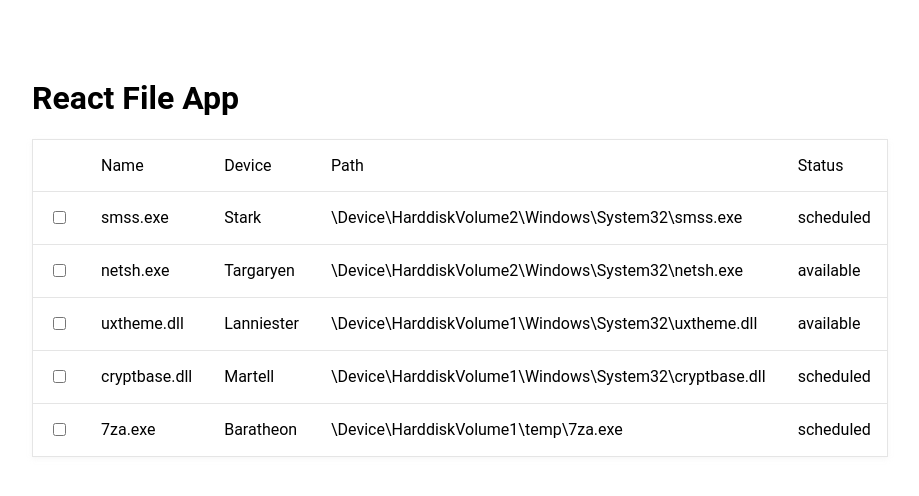
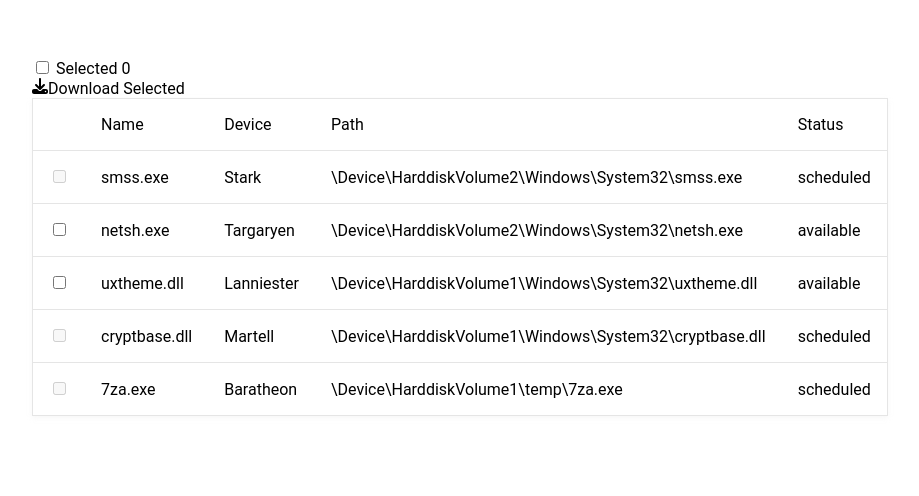
Before and after one commit to imarvin/react_files_app, a React (Create React App) app: page / in a window 1280 px wide. Shown: the top 496 px of the page, without its empty margins (26-945 px from the left). Built offline with nearby package versions, Linux system fonts and the light colour scheme.

Commit message:
update app to use context providers; improve logic

```diff
--- a/src/App.tsx
+++ b/src/App.tsx
@@ -1,15 +1,14 @@
 import React from 'react';
 import './App.css';
-import { filesData } from './data';
 import FilesTable from './components/organisms/FilesTable';
+import FilesContextProvider from './contexts/FilesContext';
 
 function App() {
   return (
-    <div className="App">
-      <header className="App-header">
-        <h1>React File App</h1>
-      </header>
-      <FilesTable files={filesData} />
+    <div className='App'>
+      <FilesContextProvider>
+        <FilesTable />
+      </FilesContextProvider>
     </div>
   );
 }
--- a/src/components/organisms/FileRow/index.tsx
+++ b/src/components/organisms/FileRow/index.tsx
@@ -1,28 +1,46 @@
-import { useState } from 'react';
+import { useContext, useState } from 'react';
+import { FilesContext } from '../../../contexts/FilesContext';
+
 import { iProps } from './types';
+import { FileItem } from '../../molecules/FileItem';
 
 export const FileRow = ({ index, file }: iProps) => {
   const [active, setActive] = useState(false);
+  const { files, setFiles, selected, setSelected } = useContext(FilesContext);
+
+  // add key:value pair in files data
+  files[index] = Object.assign({ checked: false }, files[index]);
 
   const handleClick = () => {
+    // set row active
     setActive(!active);
+
+    if (!files[index].checked) {
+      // add checked file to selected state
+      setSelected([...selected, index]);
+      files[index].checked=true;
+    } else {
+      // remove checked file from selected state
+      setSelected(selected.filter((i: any) => i !== index));
+      files[index].checked=false;
+    }
+    setFiles(files);
   };
 
   return (
     <>
-      <tr key={index} className={active ? 'active' : 'inactive'}>
-        <td>
-          <input
-            type='checkbox'
-            name='file'
-            value={index}
-            onClick={handleClick}
-          />
-        </td>
-        <td>{file.name}</td>
-        <td>{file.device}</td>
-        <td>{file.path}</td>
-        <td>{file.status}</td>
+      <tr key={index} className={files[index].checked ? 'active' : 'inactive'} data-status={file.status}>
+        <FileItem
+          value={index}
+          isCheckbox={true}
+          status={file.status}
+          handleClick={handleClick}
+          checked={files[index].checked}
+        />
+        <FileItem value={file.name} />
+        <FileItem value={file.device} />
+        <FileItem value={file.path} />
+        <FileItem value={file.status} className='status' />
       </tr>
     </>
   );
--- a/src/components/organisms/FilesTable/index.tsx
+++ b/src/components/organisms/FilesTable/index.tsx
@@ -1,10 +1,23 @@
+import { useEffect, useContext, useState } from 'react';
+import { FilesContext } from '../../../contexts/FilesContext';
 import { FileRow } from '../FileRow';
+import { FilesHeader } from '../FilesHeader';
 import { Props } from './types';
 
-const FilesTable = ({ files }: Props) => {
+const FilesTable = () => {
+  //const [selected, setSelected] = useState<number[]>([]);
+  const { files, setFiles, selected, setSelected, isModalOpen, setModalOpen } =
+    useContext(FilesContext);
+
+  useEffect(() => {
+    //console.log('>> first, selected', selected);
+  }, [selected]);
+
   return (
+    <div className='wrapper'>
+      {files?.length > 0 ? (
         <>
-      {files?.length > 0 ? (
+          <FilesHeader />
           <table>
             <tr>
               <th></th>
@@ -14,24 +27,16 @@ const FilesTable = ({ files }: Props) => {
               <th>Status</th>
             </tr>
             {files.map((file, index) => (
-            <FileRow index={index} file={file} />
-            // <tr key={index} className='row'>
-            //   <td>
-            //     <input type='checkbox' name='file' value={index} />
-            //   </td>
-            //   <td>{file.name}</td>
-            //   <td>{file.device}</td>
-            //   <td>{file.path}</td>
-            //   <td>{file.status}</td>
-            // </tr>
+              <FileRow key={index} index={index} file={file} />
             ))}
           </table>
+        </>
       ) : (
         <div className='empty'>
           <p>No files found</p>
         </div>
       )}
-    </>
+    </div>
   );
 };
 
```
Lines whose indentation alone changed are shown as unchanged.
